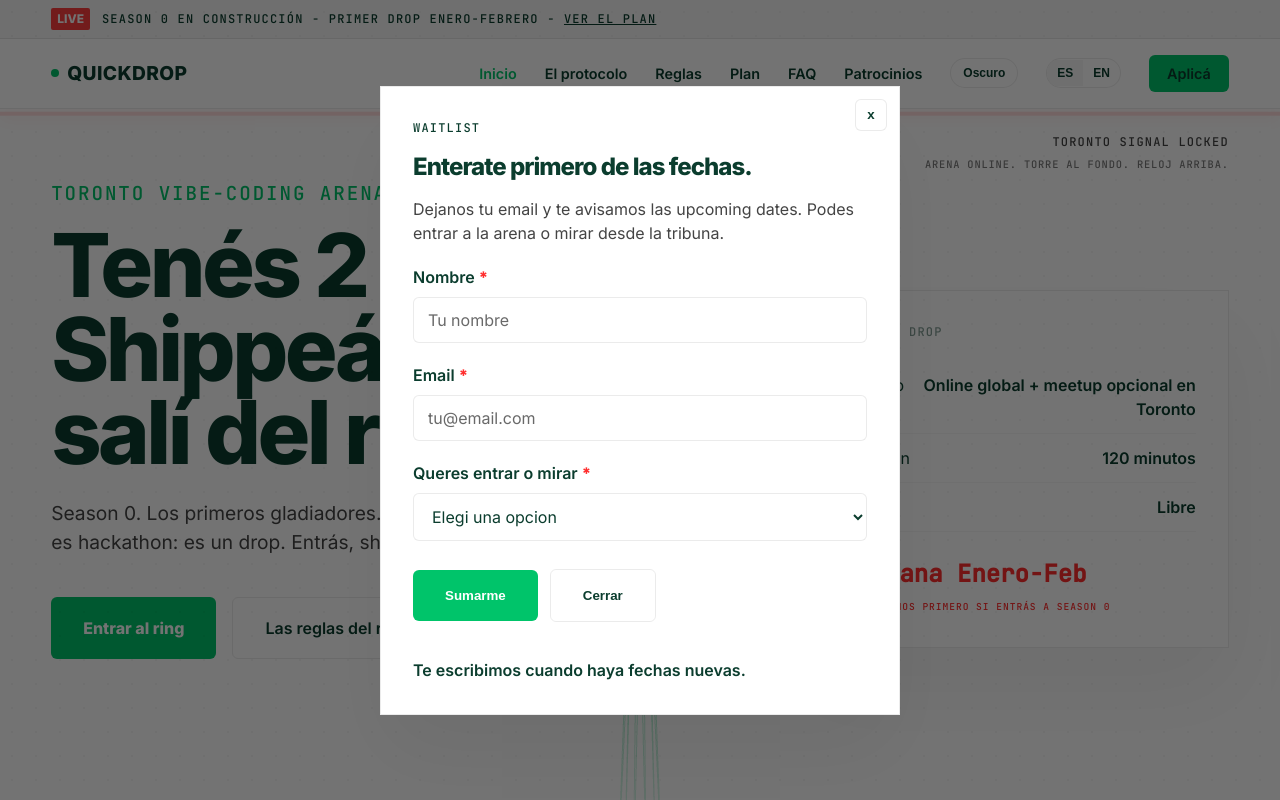
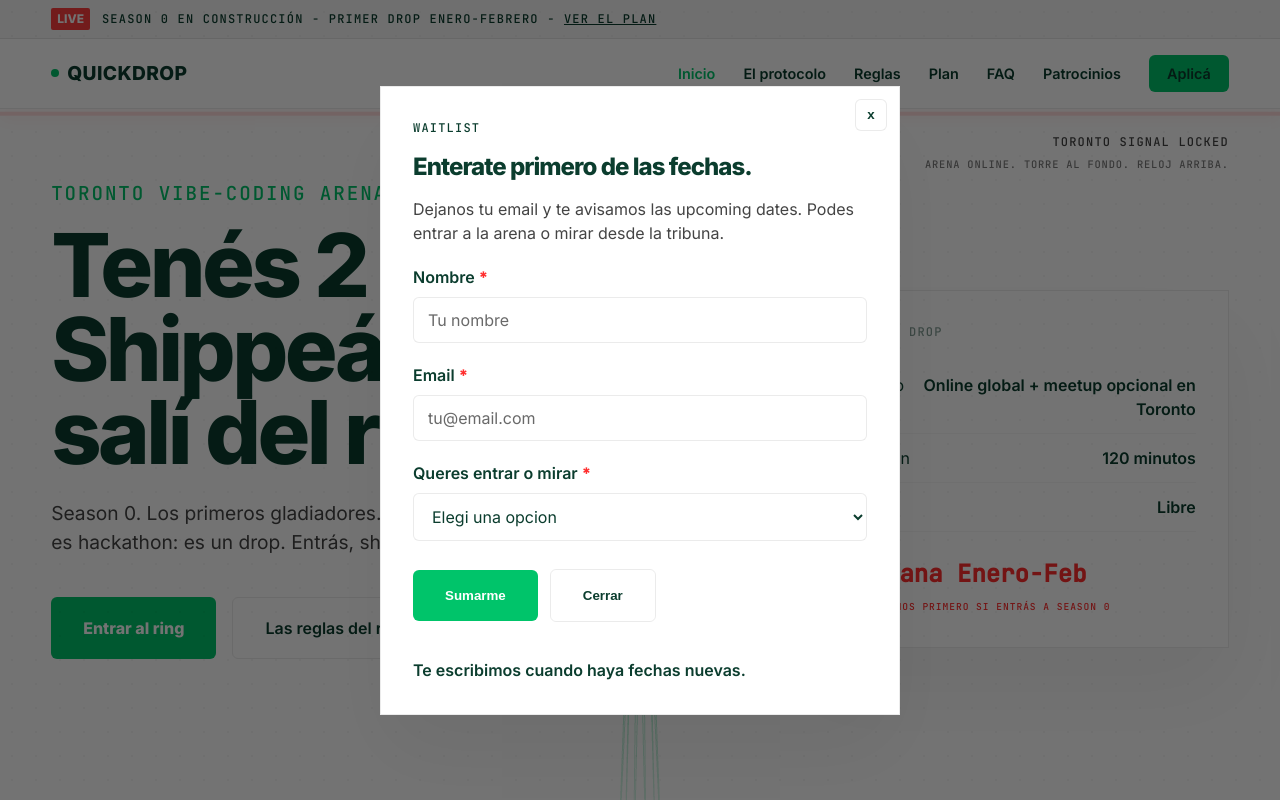
Before and after one commit to Oruga420/vibe_arena, a Next.js app: page / in a window 1280 px wide. Shown: the top 800 px of the page. Built offline with nearby package versions, Linux system fonts and the light colour scheme.

Commit message:
Move theme and language toggles to page bottom

```diff
--- a/app/globals.css
+++ b/app/globals.css
@@ -268,19 +268,27 @@ nav {
 }
 
 .theme-toggle {
+    display: inline-flex;
     border: 1px solid var(--border);
     border-radius: 999px;
+    overflow: hidden;
     background: var(--surface);
-    color: var(--deep-green);
-    padding: 6px 12px;
+    align-items: center;
+    height: 30px;
+}
+
+.theme-toggle button {
+    background: transparent;
+    border: none;
+    padding: 6px 10px;
     font-size: 0.75rem;
     font-weight: 700;
     cursor: pointer;
-    height: 30px;
+    color: var(--deep-green);
 }
 
-.theme-toggle:hover {
-    opacity: 0.8;
+.theme-toggle button.active {
+    background: var(--surface-alt);
 }
 
 /* Micro-bar */
@@ -779,6 +787,16 @@ footer {
     flex-wrap: wrap;
 }
 
+.bottom-toggles {
+    display: flex;
+    justify-content: center;
+    gap: 12px;
+    padding: 24px 4% 0;
+    border-top: 1px solid var(--border);
+    background: var(--surface-alt);
+    flex-wrap: wrap;
+}
+
 /* Responsive */
 @media (max-width: 1024px) {
     .hero {
--- a/app/layout.js
+++ b/app/layout.js
@@ -3,6 +3,7 @@ import MicroBar from "../components/MicroBar";
 import Nav from "../components/Nav";
 import Footer from "../components/Footer";
 import { LanguageProvider } from "../components/LanguageProvider";
+import BottomToggles from "../components/BottomToggles";
 
 export const metadata = {
     title: "QuickDrop | Ultimate Vibe-coding Arena",
@@ -25,6 +26,7 @@ export default function RootLayout({ children }) {
                     <MicroBar />
                     <Nav />
                     {children}
+                    <BottomToggles />
                     <Footer />
                 </LanguageProvider>
             </body>
--- /dev/null
+++ b/components/BottomToggles.jsx
@@ -0,0 +1,13 @@
+"use client";
+
+import LanguageToggle from "./LanguageToggle";
+import ThemeToggle from "./ThemeToggle";
+
+export default function BottomToggles() {
+    return (
+        <div className="bottom-toggles">
+            <ThemeToggle />
+            <LanguageToggle />
+        </div>
+    );
+}
--- a/components/Nav.jsx
+++ b/components/Nav.jsx
@@ -4,8 +4,6 @@ import Link from "next/link";
 import { usePathname } from "next/navigation";
 import { useEffect, useMemo, useRef, useState } from "react";
 import { useLanguage } from "./LanguageProvider";
-import LanguageToggle from "./LanguageToggle";
-import ThemeToggle from "./ThemeToggle";
 
 export default function Nav() {
     const pathname = usePathname();
@@ -71,8 +69,6 @@ export default function Nav() {
                         </Link>
                     );
                 })}
-                <ThemeToggle />
-                <LanguageToggle />
                 <Link href="/apply" className="btn-apply-sm">
                     {t("nav.apply")}
                 </Link>
--- a/components/ThemeToggle.jsx
+++ b/components/ThemeToggle.jsx
@@ -63,22 +63,30 @@ export default function ThemeToggle() {
         };
     }, [hasOverride]);
 
-    const nextTheme = theme === "dark" ? "light" : "dark";
-    const buttonLabel = nextTheme === "dark" ? t("theme.dark") : t("theme.light");
-
-    const handleToggle = () => {
-        setHasOverride(true);
-        setTheme(nextTheme);
-    };
-
     return (
-        <button
-            className="theme-toggle"
-            type="button"
-            aria-label={t("theme.label")}
-            onClick={handleToggle}
-        >
-            {buttonLabel}
-        </button>
+        <div className="theme-toggle" role="group" aria-label={t("theme.label")}>
+            <button
+                type="button"
+                className={theme === "light" ? "active" : ""}
+                aria-pressed={theme === "light"}
+                onClick={() => {
+                    setHasOverride(true);
+                    setTheme("light");
+                }}
+            >
+                {t("theme.light")}
+            </button>
+            <button
+                type="button"
+                className={theme === "dark" ? "active" : ""}
+                aria-pressed={theme === "dark"}
+                onClick={() => {
+                    setHasOverride(true);
+                    setTheme("dark");
+                }}
+            >
+                {t("theme.dark")}
+            </button>
+        </div>
     );
 }
```
